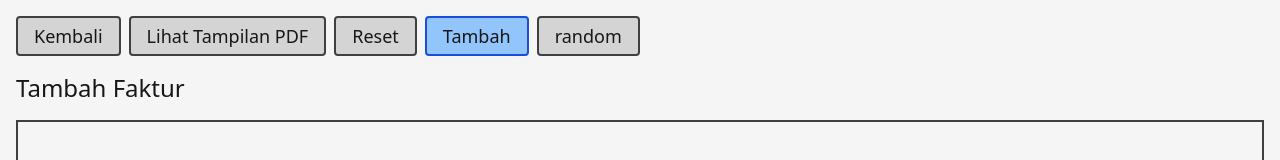
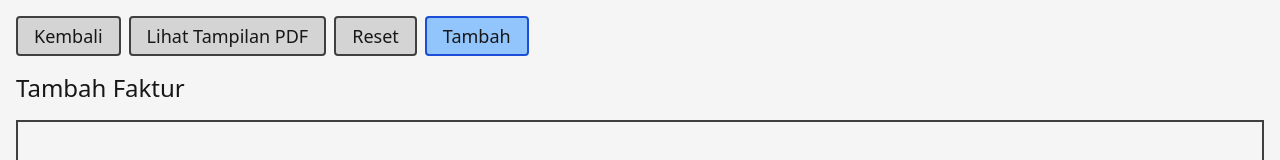
Before and after one commit to GilbyKoloay/Bengkel-Mitra, a React (Create React App) app in the folder FrontEnd/: page /invoice/form in a window 1280 px wide. Shown: the top 160 px of the page. Built offline with nearby package versions, Linux system fonts and the light colour scheme; no server answers; sample sign-in values are in the browser's storage; what @react-pdf/renderer would draw is missing.

Commit message:
removed random button in invoice/form page

```diff
--- a/FrontEnd/src/pages/Invoice/Form/index.jsx
+++ b/FrontEnd/src/pages/Invoice/Form/index.jsx
@@ -374,7 +374,7 @@ export default function InvoiceForm() {
           </>
         )}
         {/* this button is to generate random values for services */}
-        <Button
+        {/* <Button
           className='whitespace-nowrap'
           label='random'
           onClick={() => {
@@ -397,7 +397,7 @@ export default function InvoiceForm() {
             })));
           }}
           size='md'
-        />
+        /> */}
       </div>
 
 
```
